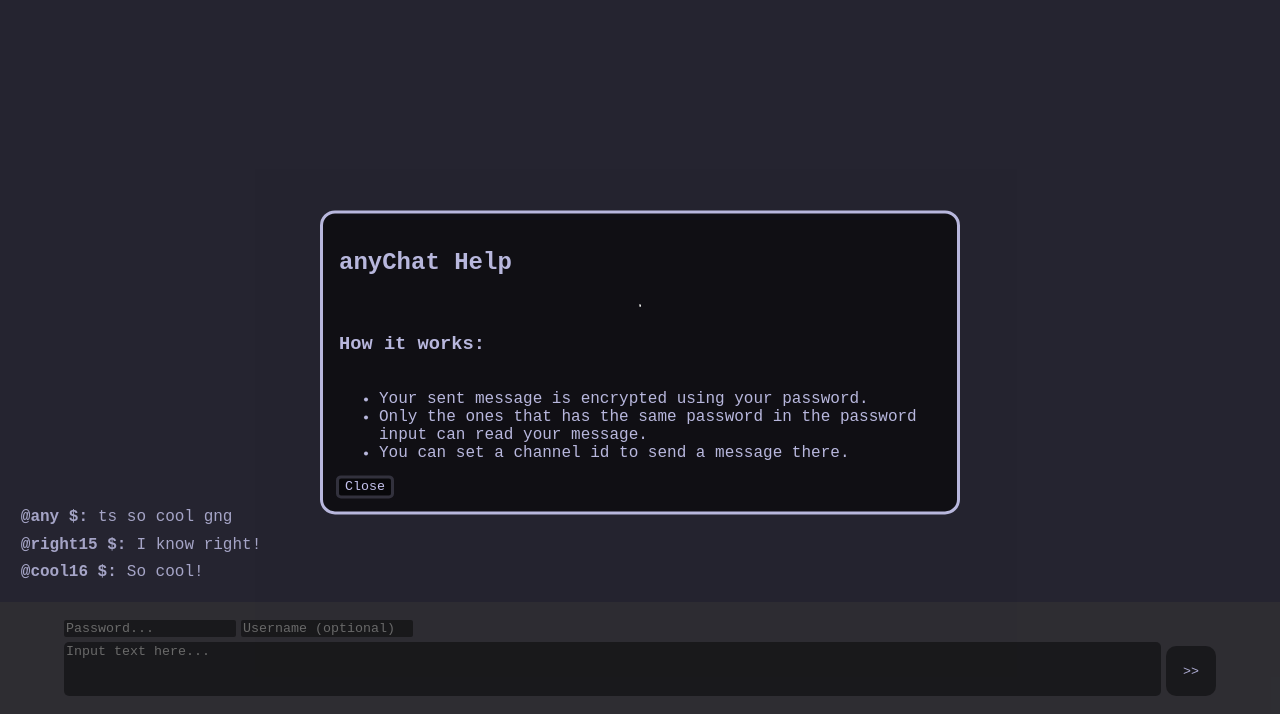
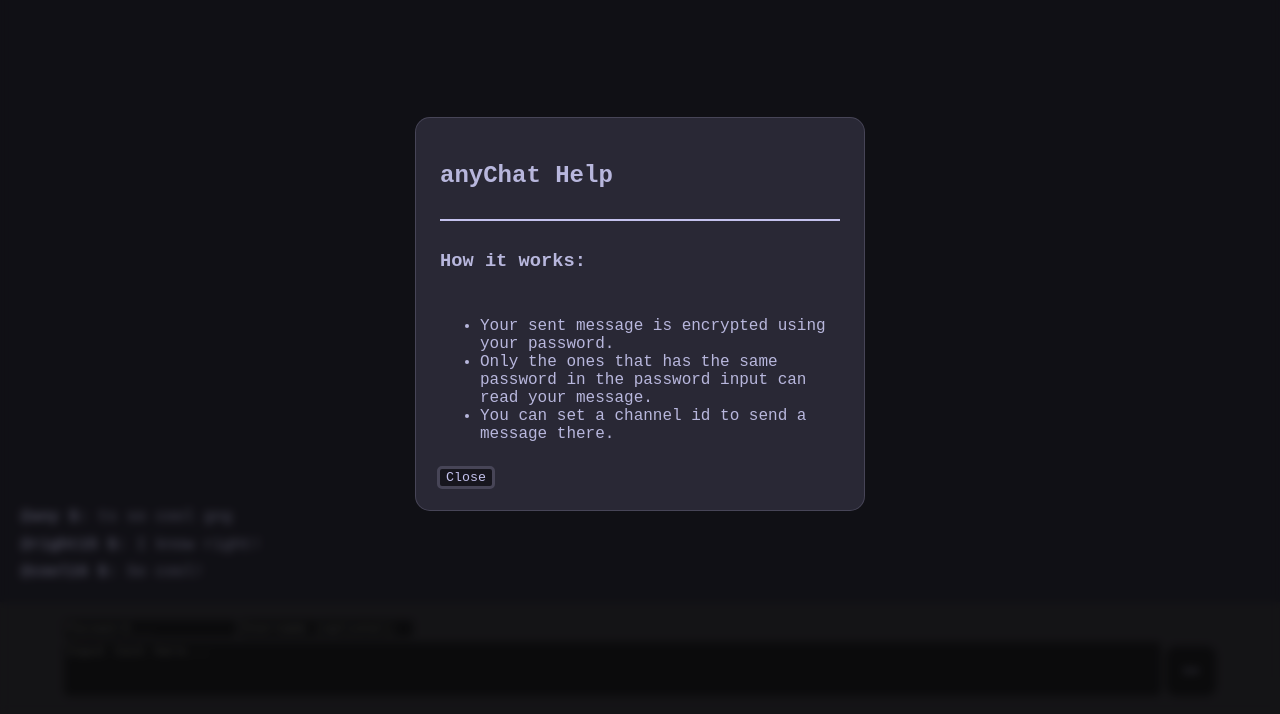
Before and after one commit to coolNaN16/anyChat, a website: page public/index.html in a window 1280 px wide. Both pictures are taken after a click on the button "Help". Shown: the part 86-800 px from the top of the page. Drawn offline with nearby package versions, Linux system fonts and the light colour scheme; no server answers.

Commit message:
redesigned the logo, finished the help modal

```diff
--- a/public/index.html
+++ b/public/index.html
@@ -12,7 +12,7 @@
     <script src="/socket.io/socket.io.js"></script>
     <body>
         <header>
-            <button onclick="open_dialog(document.getElementById('help_dialog'))"> Help </button>
+            <button onclick="open_dialog(help_dialog)"> Help </button>
 
             <img src="assets/anychat.png" id="logo">
 
@@ -49,6 +49,6 @@
             <li> Only the ones that has the same password in the password input can read your message. </li>
             <li> You can set a channel id to send a message there. </li>
         </ul>
-        <button onclick="close_dialog(document.getElementById('help_dialog'))"> Close </button>
+        <button onclick="close_dialog(help_dialog)"> Close </button>
     </dialog>
 </html>
--- a/public/main.js
+++ b/public/main.js
@@ -51,8 +51,17 @@
 }
 
 function close_dialog(dialog) {
-    dialog.close()
+
+    setTimeout(() => {
+        dialog.close()
+    }, 200)
 }
+
+help_dialog.addEventListener("click", (event) => {
+    if (event.target === help_dialog) {
+        help_dialog.close();
+    }
+});
 
 const socket = io();
 
--- a/public/style.css
+++ b/public/style.css
@@ -200,24 +200,50 @@
 dialog {
     box-sizing: border-box;
     color: #b8b7dd;
-    background-color: #00000090;
+    background-color: #292835;
     border-radius: 15px;
-    padding: 1rem 1rem;
+    padding: 1.5rem;
+    border: 1px solid #b8b7dd34;
+
+    width: auto;
+    min-width: 300px;
+    max-width: 450px;
+
+    transition: 0.2s;
+
+    opacity: 0;
+}
+
+dialog[open] {
+    opacity: 1;
     display: flex;
     flex-direction: column;
     align-items: flex-start;
-    justify-content: stretch;
-    overflow-y: auto;
+    gap: 10px;
+}
 
-    position: fixed;
-    top: 50%;
-    left: 50%;
-    width: auto;
+dialog::backdrop {
+    background-color: rgba(0, 0, 0, 0.6);
+    backdrop-filter: blur(4px);
+}
 
-    min-width: 300px;
+@starting-style {
+    dialog[open] {
+        transform: translateY(200%);
+    }
 
-    transform: translate(-50%, -50%);
-    transition: 0.2s;
+    dialog {
+        transform: translateY(200%);
+    }
+}
+
+
+hr {
+    width: 100%;
+    height: 2px;
+    border: 0;
+    background-color: #c4c2ee;
+    margin: 0;
 }
 
 @media screen and (max-width: 767px) {
```
Also changed, not shown: README.md, public/assets/anychat.png.
